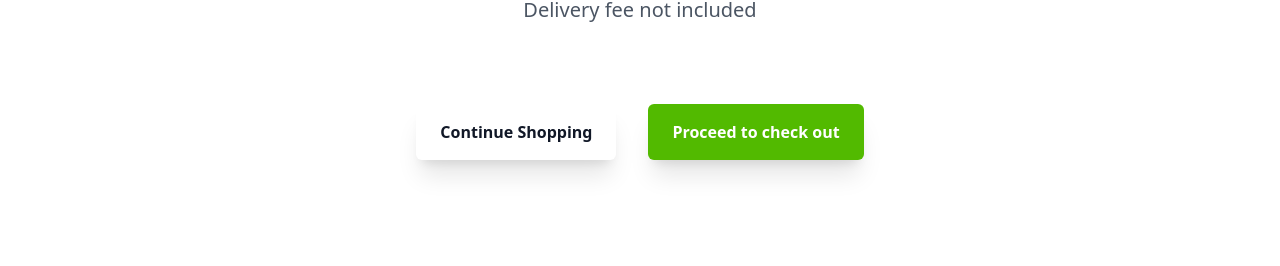
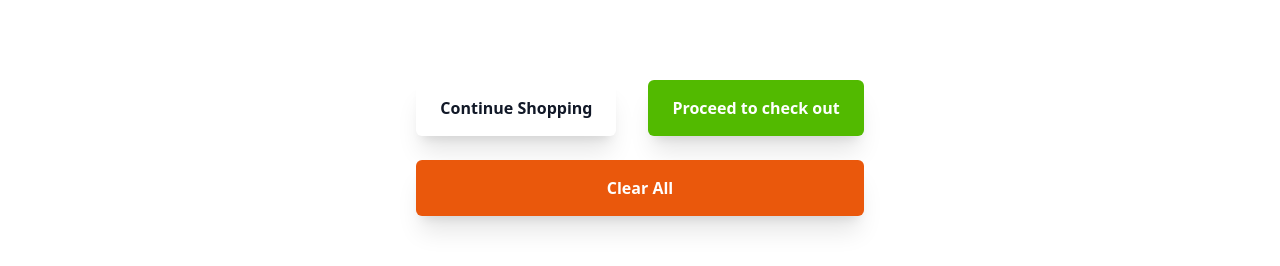
Before and after one commit to Chris-Imade/Important-Catlog, a React (Create React App) app: page /cart in a window 1280 px wide. Shown: the part 440-706 px from the top of the page. Built offline with nearby package versions, Linux system fonts and the light colour scheme; no server answers; the database is empty.

Commit message:
fixed some issues with cart

```diff
--- a/src/App.js
+++ b/src/App.js
@@ -71,7 +71,6 @@ function App() {
 
     // BEM
     <div className="app">
-            return (
       <Router>
             <Header />
             <Switch>
@@ -99,7 +98,6 @@ function App() {
               </Route>
             </Switch>
           </ Router>
-            )
     </div>
   );
 }
--- a/src/Redux/ActionCreators/action.js
+++ b/src/Redux/ActionCreators/action.js
@@ -80,7 +80,7 @@ const subPrice = (payloadData) => {
         const cart = JSON.parse(localStorage.getItem("cart"));
         // get the particular item form localStorage
         const cartItem = cart.filter((item) => item.id === payloadData);
-        console.log(JSON.stringify(cartItem));
+        // console.log(JSON.stringify(cartItem));
         // upadate item count
         cartItem[0].count = cartItem[0].count - 1;
         // update item price
@@ -94,6 +94,9 @@ const subPrice = (payloadData) => {
         const newCart = [...cartWithoutEdit, cartItem[0]];
         // override everything in localstoreage with the new updates
         localStorage.setItem("cart", JSON.stringify(newCart));
+        if(cartItem[0].count <= 0) {
+            window.location.reload();
+        }
 
     return (dispatch) => {
         dispatch({
--- a/src/components/CartItem.jsx
+++ b/src/components/CartItem.jsx
@@ -8,11 +8,12 @@ export const CartItem = ({ id, item, onUpdateCartQty, onRemoveFromCart }) => {
     const handleRemoveFromCart = () => onRemoveFromCart();
     const dispatch = useDispatch();
     const { addPrice, subPrice, updateTotalPrice } = bindActionCreators(allActions, dispatch);
-    const cart = useSelector(state => state.reducer.cart);
+    // const cart = useSelector(state => state.reducer.cart);
+
     return (
         <div className={`${styles.cartItemParent} border-2 border-gray-300 rounded-2xl m-6 p-4 flex flex-col md:flex-row`}>
             <div className={`${styles.left} flex flex-col lg:flex-row`}>
-                <div><img className={styles.cartImage} src={`${item.imageUrl}`} alt={item.itemName} /></div>
+                <div><img className={styles.cartImage} src={`${item.imageUrl[0]}`} alt={item.itemName} /></div>
                 <div className='flex flex-col lg:justify-around item-start lg:ml-8 '>
                     <h6 className='text-gray-500'>Genius Hub Product</h6>
                     <h4  className='text-4xl text-gray-900 font-bold'>{item.itemName}</h4>
--- a/src/components/SearchBarManipulator.jsx
+++ b/src/components/SearchBarManipulator.jsx
@@ -48,7 +48,7 @@ const SearchBarManipulator = () => {
                                 <Autocomplete
                                     onChange={(event, value) => updateQueryString(value.label)}
                                     onFocus={() => updateIntFocus(true)}
-                                    onBlur={() => updateQueryString("")}
+                                    // onBlur={() => updateQueryString("")}
                                     id="catlog-product"
                                     disablePortal
                                     options={list}
--- a/src/pages/Cart.jsx
+++ b/src/pages/Cart.jsx
@@ -43,6 +43,10 @@ const Cart = ({ onUpdateCartQty, onRemoveFromCart }) => {
   //   return
   // }
 
+  const clearLocalStoarage = () => {
+    window.localStorage.clear();
+    window.location.reload();
+  }
 
 
       return (
@@ -93,9 +97,12 @@ const Cart = ({ onUpdateCartQty, onRemoveFromCart }) => {
                   <h4 className='text-3xl text-gray-900 font-semibold'>Total price: <span className='text-orange-600'>{content}</span></h4>
                   <p>Delivery fee not included</p>
                 </div>
-                <div className='flex flex-col lg:flex-row justify-center items-center mt-20'>
-                  <Link to="/products"><button type='button' className='lg:mr-4 text-gray-900 font-semibold shadow-xl py-4 px-6 rounded-md'>Continue Shopping</button></Link>
-                  <Link to="/checkout"><button type='button' style={{ backgroundColor: "#52BA00"}} className='lg:ml-4 text-white font-semibold shadow-xl py-4 px-6 rounded-md'>Proceed to check out</button></Link>
+                <div className='flex flex-col justify-center items-center mt-20'>
+                  <div>
+                    <Link to="/products"><button type='button' className='lg:mr-4 text-gray-900 font-semibold shadow-xl py-4 px-6 rounded-md'>Continue Shopping</button></Link>
+                    <Link to="/checkout"><button type='button' style={{ backgroundColor: "#52BA00"}} className='lg:ml-4 text-white font-semibold shadow-xl py-4 px-6 rounded-md'>Proceed to check out</button></Link>
+                  </div>
+                  <button onClick={() => clearLocalStoarage()} type="button" className='bg-orange-600 py-4 shadow-xl font-semibold rounded-md text-white mt-6 w-full'>Clear All</button>
                 </div>
               </div>
             </div>
--- a/src/pages/ProductDetail.jsx
+++ b/src/pages/ProductDetail.jsx
@@ -22,7 +22,7 @@ import CancelIcon from '@material-ui/icons/Cancel';
 const ProductDetail = () => {
     const location = useLocation();
     // const [productImages, setProductImages] = useState([]);/
-    const [displayModal, setDisplayModal] = useState(true);
+    const [displayModal, setDisplayModal] = useState(false);
     const [cartProduct, setCartProduct] = useState({});
     const [products, setProducts] = useState();
     const [cartProductRelated, setCartProductRelated] = useState({});
```
Lines whose indentation alone changed are shown as unchanged.
